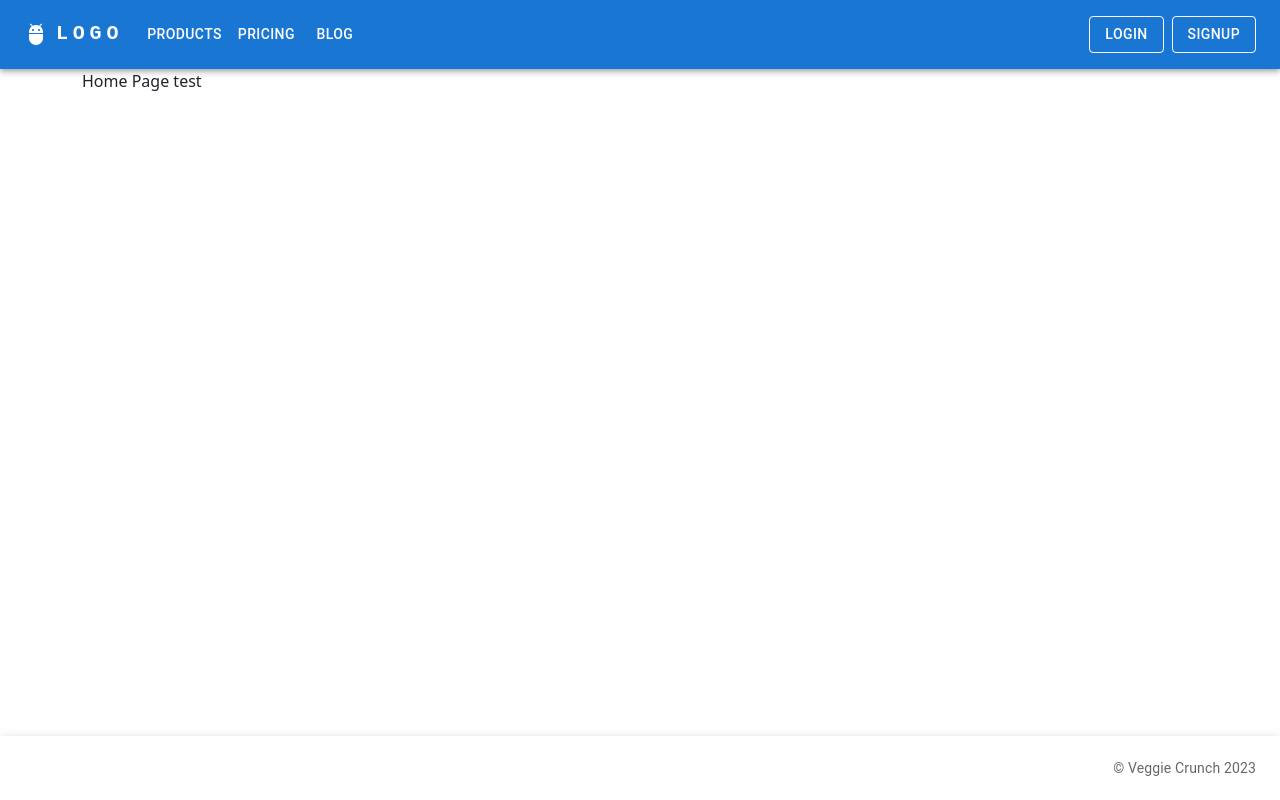
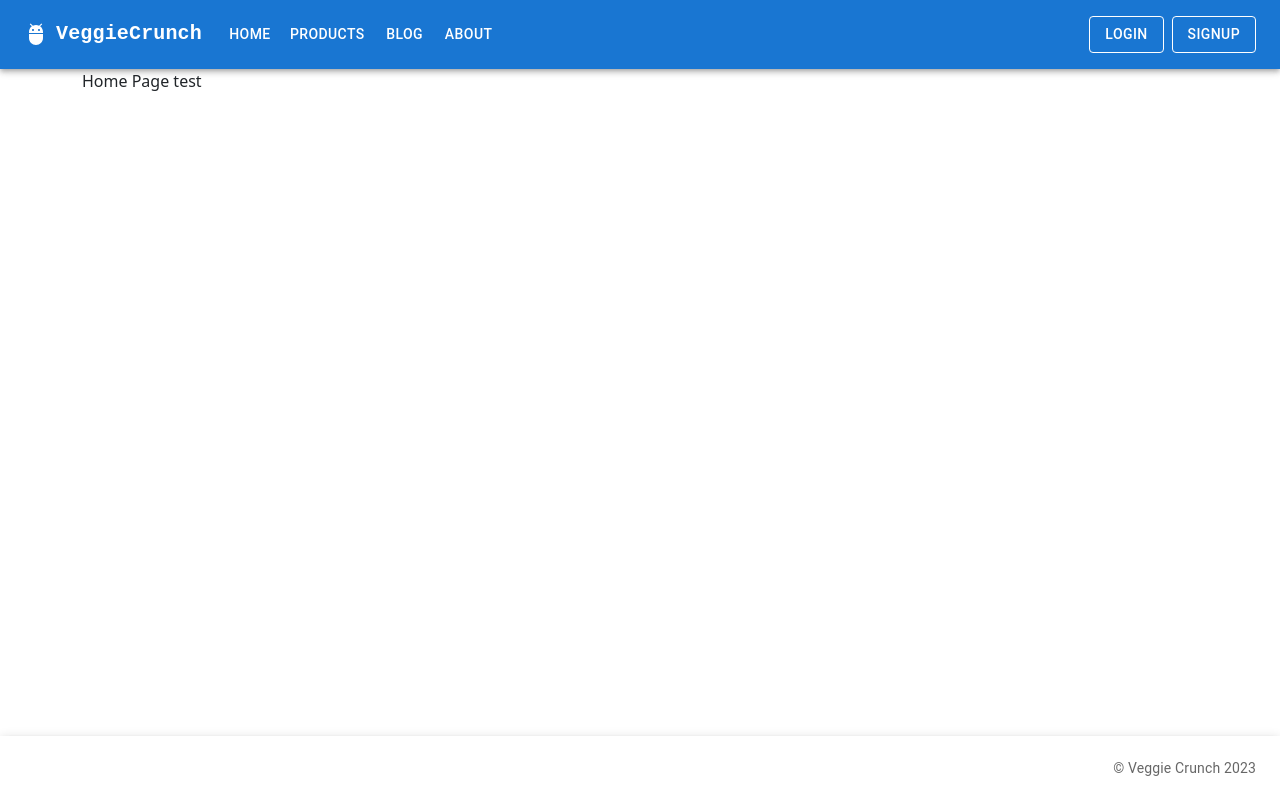
Before and after one commit to Mid30s/VeggieCrunch, a React (Create React App) app in the folder client/: page / in a window 1280 px wide. Built offline with nearby package versions, Linux system fonts and the light colour scheme.

Commit message:
updated header

```diff
--- a/client/src/components/Header/index.js
+++ b/client/src/components/Header/index.js
@@ -15,7 +15,7 @@ import MenuItem from "@mui/material/MenuItem";
 import AdbIcon from "@mui/icons-material/Adb";
 import AuthService from "../../utils/auth"; // Import your AuthService
 
-const pages = ["Products", "Pricing", "Blog"];
+const pages = ["Home", "Products", "Blog", "About"];
 const settings = ["Profile", "Account", "Dashboard", "Logout"];
 
 function ResponsiveAppBar() {
@@ -64,12 +64,12 @@ function ResponsiveAppBar() {
               display: { xs: "none", md: "flex" },
               fontFamily: "monospace",
               fontWeight: 700,
-              letterSpacing: ".3rem",
+              letterSpacing: ".01rem",
               color: "inherit",
               textDecoration: "none",
             }}
           >
-            LOGO
+            VeggieCrunch
           </Typography>
 
           <Box sx={{ flexGrow: 1, display: { xs: "flex", md: "none" } }}>
```
